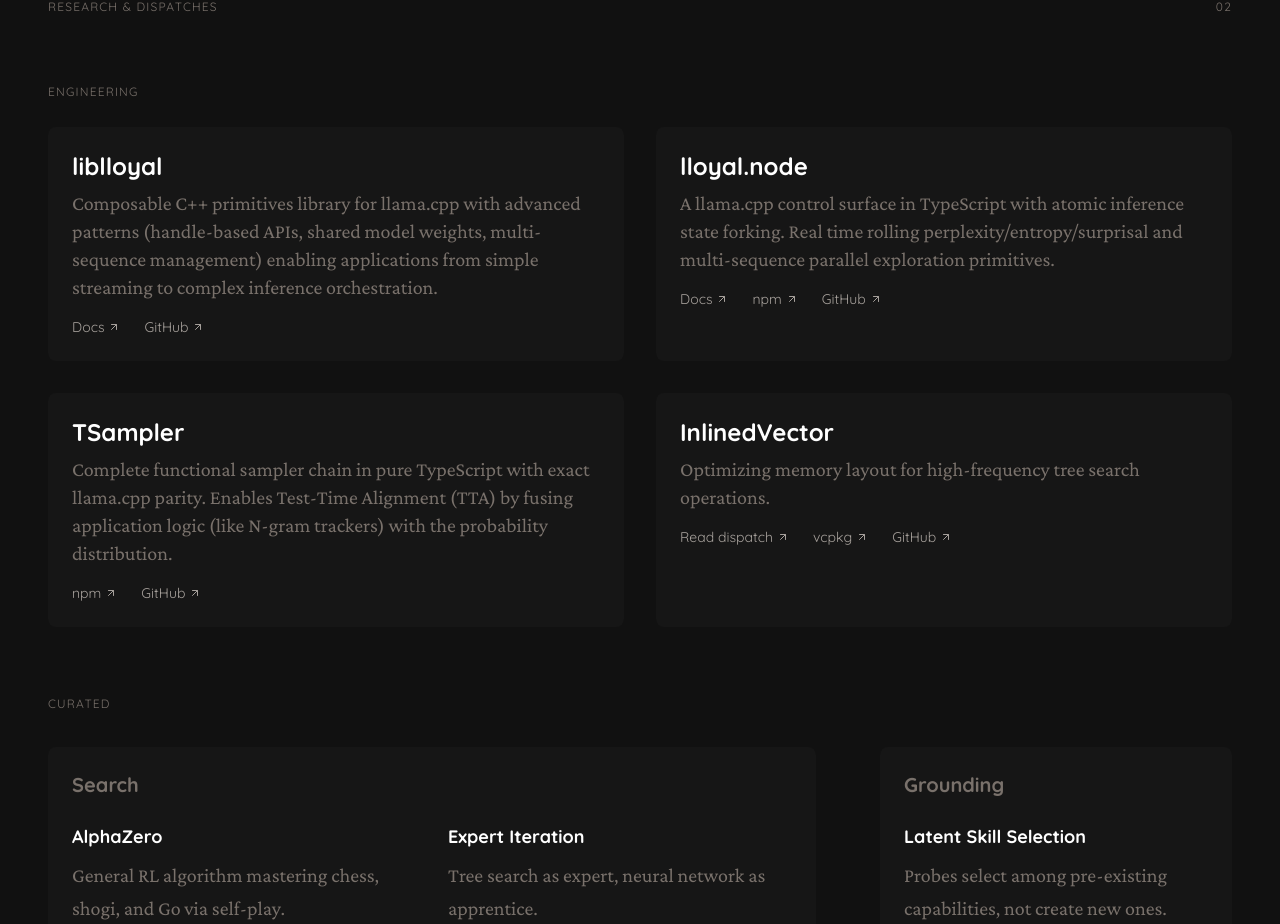
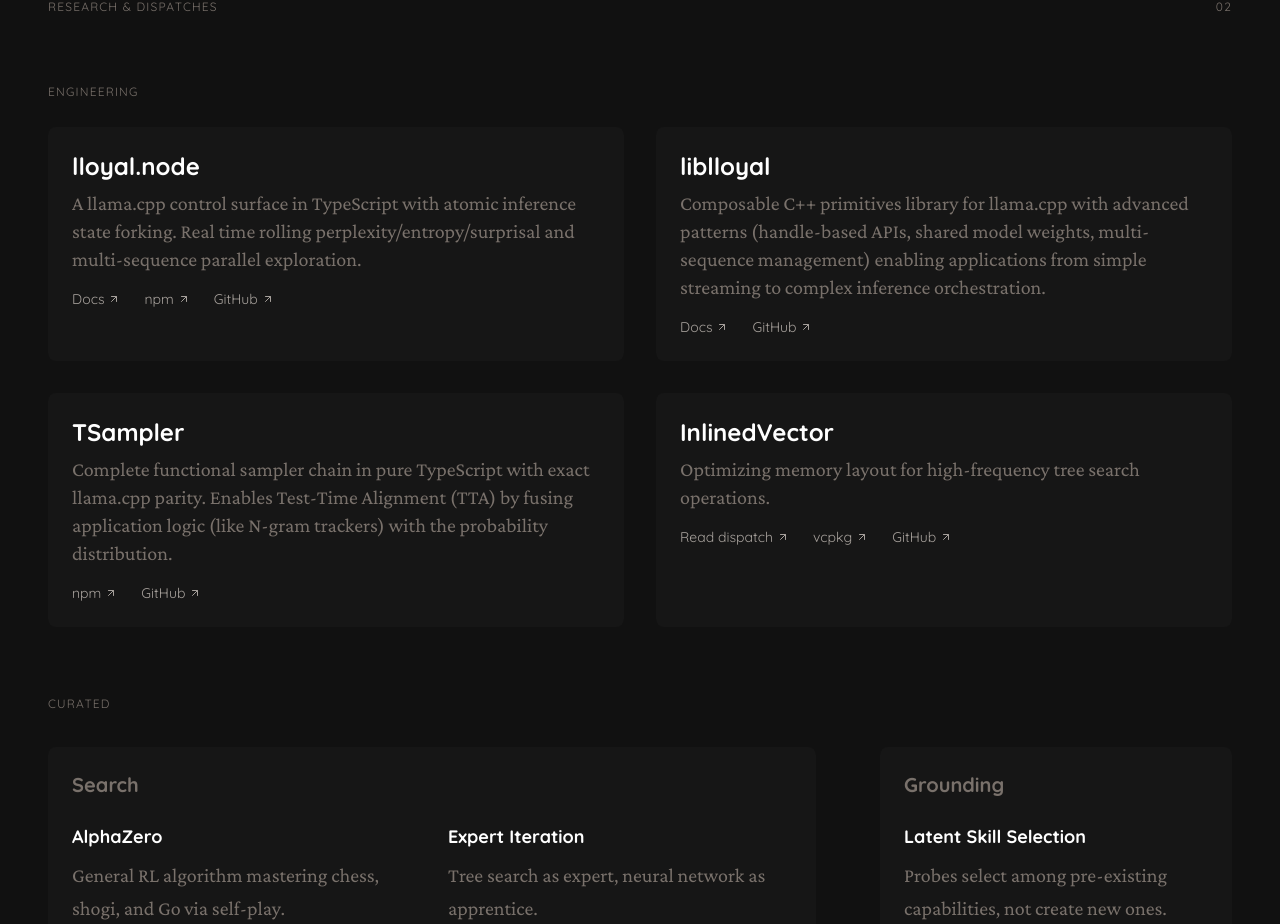
Before and after one commit to lloyal-ai/website, a React (Vite) app: page / in a window 1280 px wide. Shown: the part 1400-2324 px from the top of the page. Built offline with nearby package versions, Linux system fonts and the light colour scheme.

Commit message:
feat(copy): updates

```diff
--- a/src/pages/Home.jsx
+++ b/src/pages/Home.jsx
@@ -130,7 +130,31 @@ const Home = () => {
           <div className="grid grid-cols-1 md:grid-cols-2 gap-8 mt-6">
             <article className="bg-white/[0.02] rounded-lg p-6">
               <h3 className="font-utility font-bold text-2xl text-white mb-2 leading-tight">
-                liblloyal
+                <a href="https://lloyal-ai.github.io/lloyal.node/" target="_blank" rel="noreferrer" className="hover:text-emerald-400 transition-colors">
+                  lloyal.node
+                </a>
+              </h3>
+              <p className="text-stone-500 text-xl mb-4">
+                A llama.cpp control surface in TypeScript with atomic inference state forking. Real time rolling perplexity/entropy/surprisal and multi-sequence parallel exploration.
+              </p>
+              <div className="flex items-center gap-6 font-utility">
+                <a href="https://lloyal-ai.github.io/lloyal.node/" target="_blank" rel="noreferrer" className="text-sm text-stone-400 hover:text-emerald-400 transition-colors flex items-center gap-1">
+                  Docs <ArrowUpRight className="w-3 h-3" />
+                </a>
+                <a href="https://www.npmjs.com/package/@lloyal-labs/lloyal.node" target="_blank" rel="noreferrer" className="text-sm text-stone-400 hover:text-emerald-400 transition-colors flex items-center gap-1">
+                  npm <ArrowUpRight className="w-3 h-3" />
+                </a>
+                <a href="https://github.com/lloyal-ai/lloyal.node" target="_blank" rel="noreferrer" className="text-sm text-stone-400 hover:text-emerald-400 transition-colors flex items-center gap-1">
+                  GitHub <ArrowUpRight className="w-3 h-3" />
+                </a>
+              </div>
+            </article>
+
+            <article className="bg-white/[0.02] rounded-lg p-6">
+              <h3 className="font-utility font-bold text-2xl text-white mb-2 leading-tight">
+                <a href="https://lloyal-ai.github.io/liblloyal/" target="_blank" rel="noreferrer" className="hover:text-emerald-400 transition-colors">
+                  liblloyal
+                </a>
               </h3>
               <p className="text-stone-500 text-xl mb-4">
                 Composable C++ primitives library for llama.cpp with advanced patterns (handle-based APIs, shared model weights, multi-sequence management) enabling applications from simple streaming to complex inference orchestration.
@@ -147,27 +171,9 @@ const Home = () => {
 
             <article className="bg-white/[0.02] rounded-lg p-6">
               <h3 className="font-utility font-bold text-2xl text-white mb-2 leading-tight">
-                lloyal.node
-              </h3>
-              <p className="text-stone-500 text-xl mb-4">
-                A llama.cpp control surface in TypeScript with atomic inference state forking. Real time rolling perplexity/entropy/surprisal and multi-sequence parallel exploration primitives.
-              </p>
-              <div className="flex items-center gap-6 font-utility">
-                <a href="https://lloyal-ai.github.io/lloyal.node/" target="_blank" rel="noreferrer" className="text-sm text-stone-400 hover:text-emerald-400 transition-colors flex items-center gap-1">
-                  Docs <ArrowUpRight className="w-3 h-3" />
+                <a href="https://www.npmjs.com/package/@lloyal-labs/tsampler" target="_blank" rel="noreferrer" className="hover:text-emerald-400 transition-colors">
+                  TSampler
                 </a>
-                <a href="https://www.npmjs.com/package/@lloyal-labs/lloyal.node" target="_blank" rel="noreferrer" className="text-sm text-stone-400 hover:text-emerald-400 transition-colors flex items-center gap-1">
-                  npm <ArrowUpRight className="w-3 h-3" />
-                </a>
-                <a href="https://github.com/lloyal-ai/lloyal.node" target="_blank" rel="noreferrer" className="text-sm text-stone-400 hover:text-emerald-400 transition-colors flex items-center gap-1">
-                  GitHub <ArrowUpRight className="w-3 h-3" />
-                </a>
-              </div>
-            </article>
-
-            <article className="bg-white/[0.02] rounded-lg p-6">
-              <h3 className="font-utility font-bold text-2xl text-white mb-2 leading-tight">
-                TSampler
               </h3>
               <p className="text-stone-500 text-xl mb-4">
                 Complete functional sampler chain in pure TypeScript with exact llama.cpp parity. Enables Test-Time Alignment (TTA) by fusing application logic (like N-gram trackers) with the probability distribution.
@@ -184,7 +190,9 @@ const Home = () => {
 
             <article className="bg-white/[0.02] rounded-lg p-6">
               <h3 className="font-utility font-bold text-2xl text-white mb-2 leading-tight">
-                InlinedVector
+                <a href="https://blog.lloyal.ai/inlinedvector-yet-another-sbo-container-but-with-a-good-reason" target="_blank" rel="noreferrer" className="hover:text-emerald-400 transition-colors">
+                  InlinedVector
+                </a>
               </h3>
               <p className="text-stone-500 text-xl mb-4">
                 Optimizing memory layout for high-frequency tree search operations.
```
